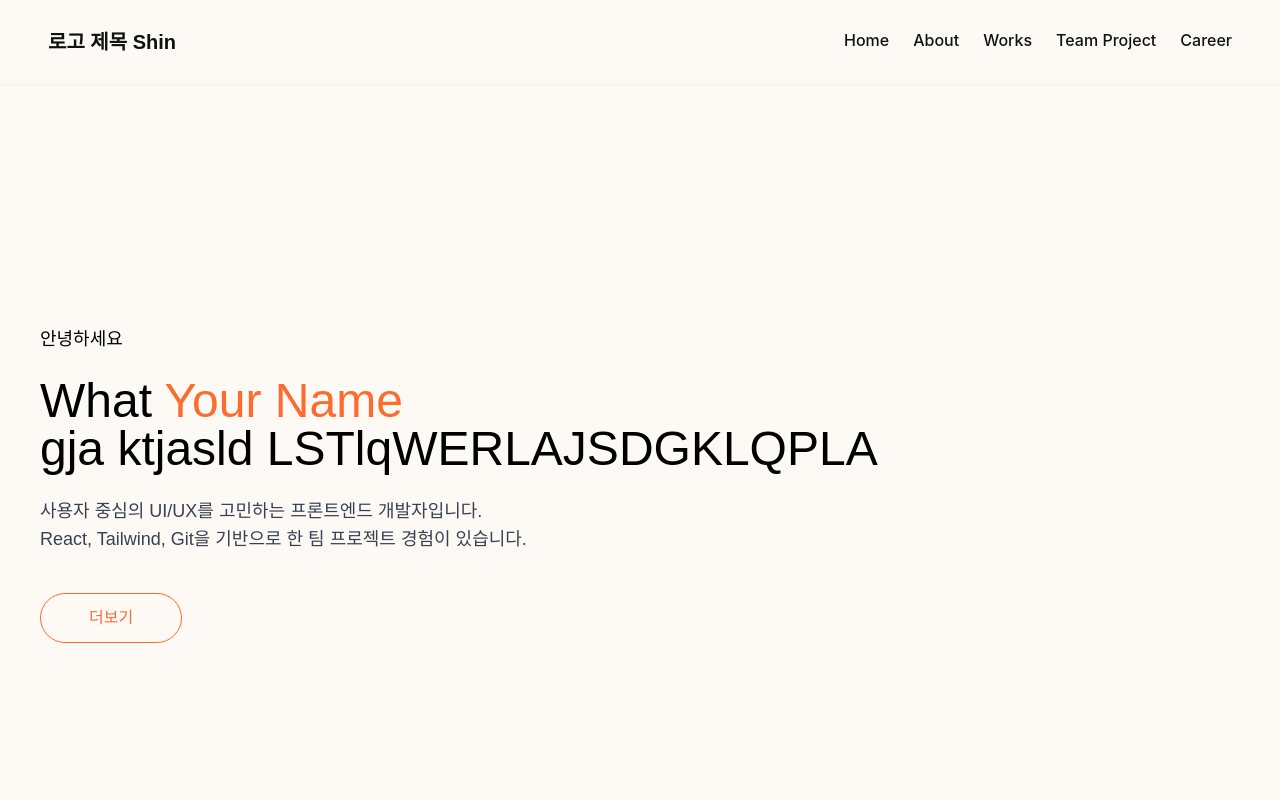
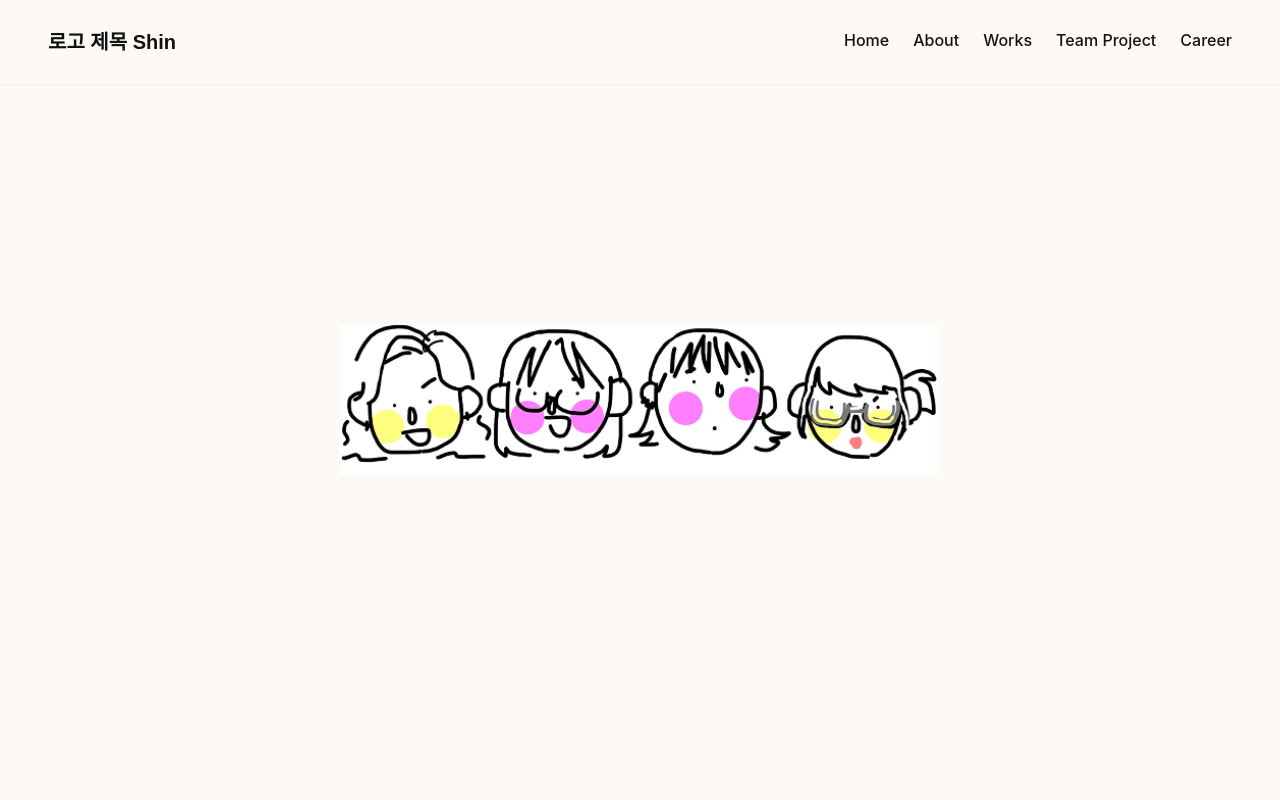
Before and after one commit to shin-eekk/pfshin, a React (Vite) app: page / in a window 1280 px wide. Shown: the top 800 px of the page. Built offline with nearby package versions, Linux system fonts and the light colour scheme; a web font is replaced by a local one.

Commit message:
텍스트애니메이션

```diff
--- a/package.json
+++ b/package.json
@@ -11,6 +11,7 @@
   "dependencies": {
     "autoprefixer": "^10.4.21",
     "framer-motion": "^12.18.1",
+    "gsap": "^3.13.0",
     "heroicons": "^2.2.0",
     "postcss": "^8.5.5",
     "react": "^18.2.0",
--- a/public/reset.css
+++ b/public/reset.css
@@ -15,7 +15,7 @@ time, mark, audio, video, input {
 	padding: 0;
 	box-sizing: border-box;
 	vertical-align: baseline;
-	line-height: 1;
+
 }
 /* HTML5 display-role reset for older browsers */
 article, aside, details, figcaption, figure,
--- a/src/pages/home/Intro.tsx
+++ b/src/pages/home/Intro.tsx
@@ -1,29 +1,105 @@
+import { useEffect, useState } from 'react';
 import { Link } from 'react-router-dom';
+import exampleimg from '../../assets/exampleimg.png';
 
 const Intro = () => {
-    return (
-      <section className="font-nanum max-w-1440 min-h-screen bg-main-bg flex flex-col justify-center items-start mx-auto gap-6 px-6 md:px-10">
-        <p className="text-lg  ">안녕하세요</p>
+  const [scrollY, setScrollY] = useState(0);
 
-        <h1 className="text-6xl md:text-5xl font-tway">
-          What <span className='text-main'>Your Name</span><br/>
-          gja ktjasld LSTlqWERLAJSDGKLQPLA
+  useEffect(() => {
+    const handleScroll = () => {
+      setScrollY(window.scrollY);
+    };
+    window.addEventListener('scroll', handleScroll, { passive: true });
+    return () => window.removeEventListener('scroll', handleScroll);
+  }, []);
+
+  const vh = window.innerHeight;
+  const ratio = scrollY / vh;
+
+  // 텍스트 별 보임 구간 (범위 내면 보임, 범위 밖이면 숨김)
+  const isInRange = (start: number, end: number) => ratio >= start && ratio <= end;
+
+  // 인사말
+  const helloOpacity = isInRange(0.1, 0.5) ? 1 : 0;
+  const helloTransform = helloOpacity ? 'translateX(0)' : ratio < 0.1 ? 'translateX(-100px)' : 'translateX(100px)';
+
+  // 타이틀
+  const titleOpacity = isInRange(0.4, 0.8) ? 1 : 0;
+  const titleTransform = titleOpacity ? 'translateY(0)' : ratio < 0.4 ? 'translateY(20px)' : 'translateY(-20px)';
+
+  // 설명
+  const descOpacity = isInRange(0.7, 1.1) ? 1 : 0;
+  const descTransform = descOpacity ? 'translateY(0)' : ratio < 0.7 ? 'translateY(40px)' : 'translateY(-40px)';
+
+  // 버튼
+  const buttonOpacity = ratio >= 1 ? 1 : 0;
+
+  return (
+    <div className="relative h-[200vh]">
+      {/* 🎯 이미지 고정 (배경 역할) */}
+      <div className="fixed top-1/2 left-1/2 -translate-x-1/2 -translate-y-1/2 z-0 w-[600px] h-auto pointer-events-none">
+        <img src={exampleimg} alt="배경 이미지" className="w-full h-auto object-cover" />
+      </div>
+
+      {/* ⬇️ 텍스트 콘텐츠 */}
+      <div className="sticky top-0 h-screen flex flex-col justify-center items-start max-w-1440 mx-auto px-6 md:px-10">
+        {/* 인사말 */}
+        <h1
+          className="text-main-slide text-lg mt-40"
+          style={{
+            transform: helloTransform,
+            opacity: helloOpacity,
+            transition: 'all 0.8s ease-in-out',
+          }}
+        >
+          안녕하세요
+        </h1>
+          {/*<--두번째 h1 나오면 첫번째 h1은 사라지게*/}
+        {/* 타이틀 */}
+        <h1
+          className="text-6xl md:text-5xl font-tway text-main-slide mb-32"
+          style={{
+            opacity: titleOpacity,
+            transform: titleTransform,
+            transition: 'all 0.6s ease-out',
+          }}
+        >
+          What <span className="text-main">Your Name</span>
+          <br />
+          gjaLSTlqWERLAJSDGK
         </h1>
 
-        <p className="font-nanum max-w-xl text-gray-700 text-base md:text-lg leading-relaxed">
-          사용자 중심의 UI/UX를 고민하는 프론트엔드 개발자입니다. <br />
-          React, Tailwind, Git을 기반으로 한 팀 프로젝트 경험이 있습니다.
+        {/* 설명 */}
+        <p
+          className="font-nanum max-w-xl text-gray-700 text-base md:text-lg leading-relaxed mb-20"
+          style={{
+            transform: descTransform,
+            opacity: descOpacity,
+            transition: 'all 0.6s ease-out',
+          }}
+        >
+          소개글을 여기도 쓸지 말지. <br />
+          소개글을 무ㅝ라고 쓰면 좋을까나?
         </p>
 
-        <div className="flex gap-4 mt-4">
+        {/* 버튼 */}
+        <div
+          className="flex gap-4 pb-10"
+          style={{
+            opacity: buttonOpacity,
+            transition: 'opacity 1s ease-out',
+          }}
+        >
           <Link
             to="/about"
-            className="font-nanum text-main border border-main rounded-[50px] px-12 py-4 hover:bg-main hover:text-white transition-colors duration-300">
+            className="font-nanum text-main border border-main rounded-[50px] px-12 py-4 hover:bg-main hover:text-white transition-colors duration-300"
+          >
             더보기
           </Link>
         </div>
-      </section>
-    );
-  };
+      </div>
+    </div>
+  );
+};
 
-  export default Intro;
+export default Intro;
--- a/tailwind.config.js
+++ b/tailwind.config.js
@@ -16,7 +16,7 @@ export default {
 
       },
       fontSize: {
-        'main-slide': '4rem', //64
+        'main-slide': '6rem',
         'huge': '3rem', //48
         'big': '2.5rem', //40
         'semibig': '2rem',
```
Also changed, not shown: src/assets/exampleimg.png (added), 1 other file (tests, documents, lock files or other folders).
